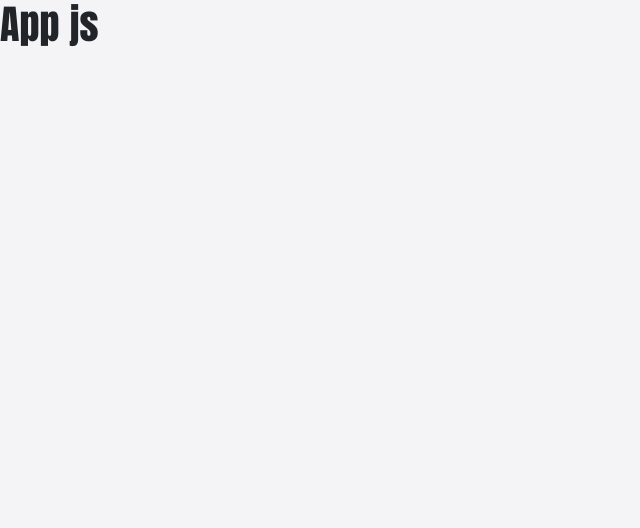
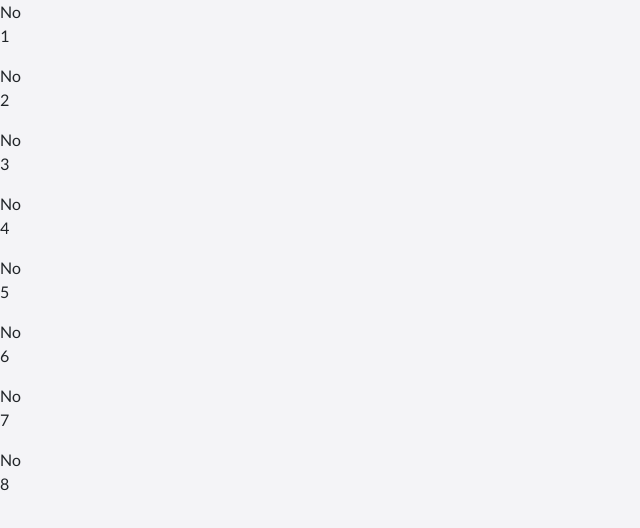
Before and after one commit to cytelsystem/reactClases, a React (Create React App) app: page / in a window 1280 px wide. Shown: the top 528 px of the page, without its empty margins (0-640 px from the left). Built offline with nearby package versions, Linux system fonts and the light colour scheme.

Commit message:
Fragment funcionando

```diff
--- a/src/components/App.js
+++ b/src/components/App.js
@@ -1,9 +1,21 @@
 import React from 'react';
 
 function App() {
+
+  const numeros = [1, 2, 3, 4, 5, 6, 7, 8];
+
   return (
-    <div> <h1>App js</h1></div>
+    <>
+      {numeros.map(numero => (
+        <React.Fragment key={numero}>
+          <span>No</span>
+          <p>{numero}</p>
+        </React.Fragment>
+      ))}
+    </>
+
   )
+
 }
 
 export default App;
```
